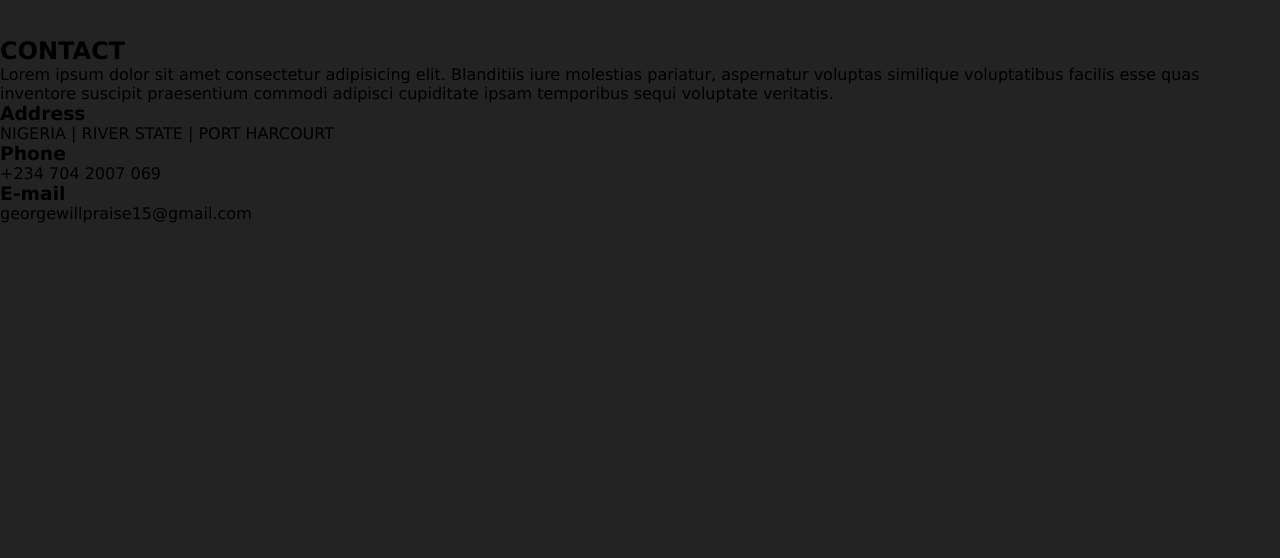
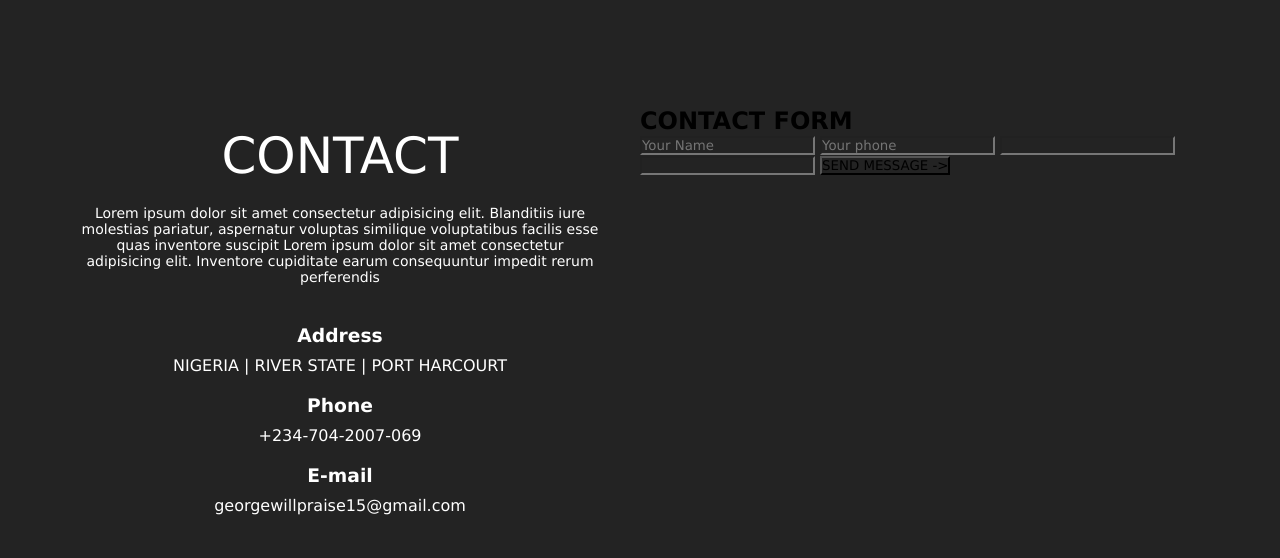
Before and after one commit to praise-cloud/myWebsite, a plain HTML site: page index.html in a window 1280 px wide. Shown: the part 1172-1730 px from the top of the page. Before the commit the page ends 1395 px from the top, so only its background shows below. Drawn offline with Linux system fonts and the light colour scheme.

Commit message:
pushing for the contact section

```diff
--- a/css/style.css
+++ b/css/style.css
@@ -235,3 +235,45 @@ li a{
 .card:hover .card-content{
     height: 100%;
 }
+
+#contactForm-section{
+    display: flex;
+    margin: 100px 40px 40px 40px;
+}
+
+.contact-content{
+    margin: 20px;
+    color: var(--clr-txt);
+}
+
+.contact-content .contact-header, .contact-paragraph{
+    text-align: center;
+}
+
+.contact-content .contact-header h1{
+    font-size: 50px;
+    font-weight: 500;
+}
+
+.contact-content .contact-paragraph p{
+    font-size: 14px;
+    font-weight: 500;
+    word-wrap: break-word;
+    padding: 20px;
+    width: 560px;
+}
+
+.contact-content .contact-list{
+    margin: 20px;
+}
+
+.contact-content .contact-list .contact-list-heads{
+    text-align: center;
+    margin: 10px;
+}
+
+.contact-content .contact-list .contact-list-paragraph{
+    text-align: center;
+    margin: 10px 10px 20px 10px;
+    font-weight: 500;
+}
--- a/index.html
+++ b/index.html
@@ -99,18 +99,44 @@
                     <h1>CONTACT</h1>
                 </div>
                 <div class="contact-paragraph">
-                    <p>Lorem ipsum dolor sit amet consectetur adipisicing elit. Blanditiis iure molestias pariatur, aspernatur voluptas similique voluptatibus facilis esse quas inventore suscipit praesentium commodi adipisci cupiditate ipsam temporibus sequi voluptate veritatis.</p>
+                    <p>Lorem ipsum dolor sit amet consectetur adipisicing elit. Blanditiis iure molestias pariatur, aspernatur voluptas similique voluptatibus facilis esse quas inventore suscipit Lorem ipsum dolor sit amet consectetur adipisicing elit. Inventore cupiditate earum consequuntur impedit rerum perferendis </p>
                 </div>
             </div>
             <div class="contact-list">
                 <div class="contact-list-heads">
                     <h3>Address</h3>
+                </div>
+                <div class="contact-list-paragraph">
                     <p>NIGERIA | RIVER STATE | PORT HARCOURT</p>
+                </div>
+
+                <div class="contact-list-heads">
                     <h3>Phone</h3>
-                    <p>+234 704 2007 069</p>
+                </div>
+                <div class="contact-list-paragraph">
+                    <p>+234-704-2007-069</p>
+                </div>
+
+                <div class="contact-list-heads">
                     <h3>E-mail</h3>
+                </div>
+                <div class="contact-list-paragraph">
                     <p>georgewillpraise15@gmail.com</p>
                 </div>
+            </div>
+        </div>
+        <div class="contact-form">
+            <div class="form-header">
+                <h1>CONTACT FORM</h1>
+            </div>
+            <div class="form-input">
+                <form action="get">
+                    <input type="text" placeholder="Your Name" name="name" id="name">
+                    <input type="phone" placeholder="Your phone" name="phone" id="phone">
+                    <input type="email" name="email" id="email">
+                    <input type="textarea" name="message" id="message">
+                    <button type="button">SEND MESSAGE -></button>
+                </form>
             </div>
         </div>
     </section>
```
